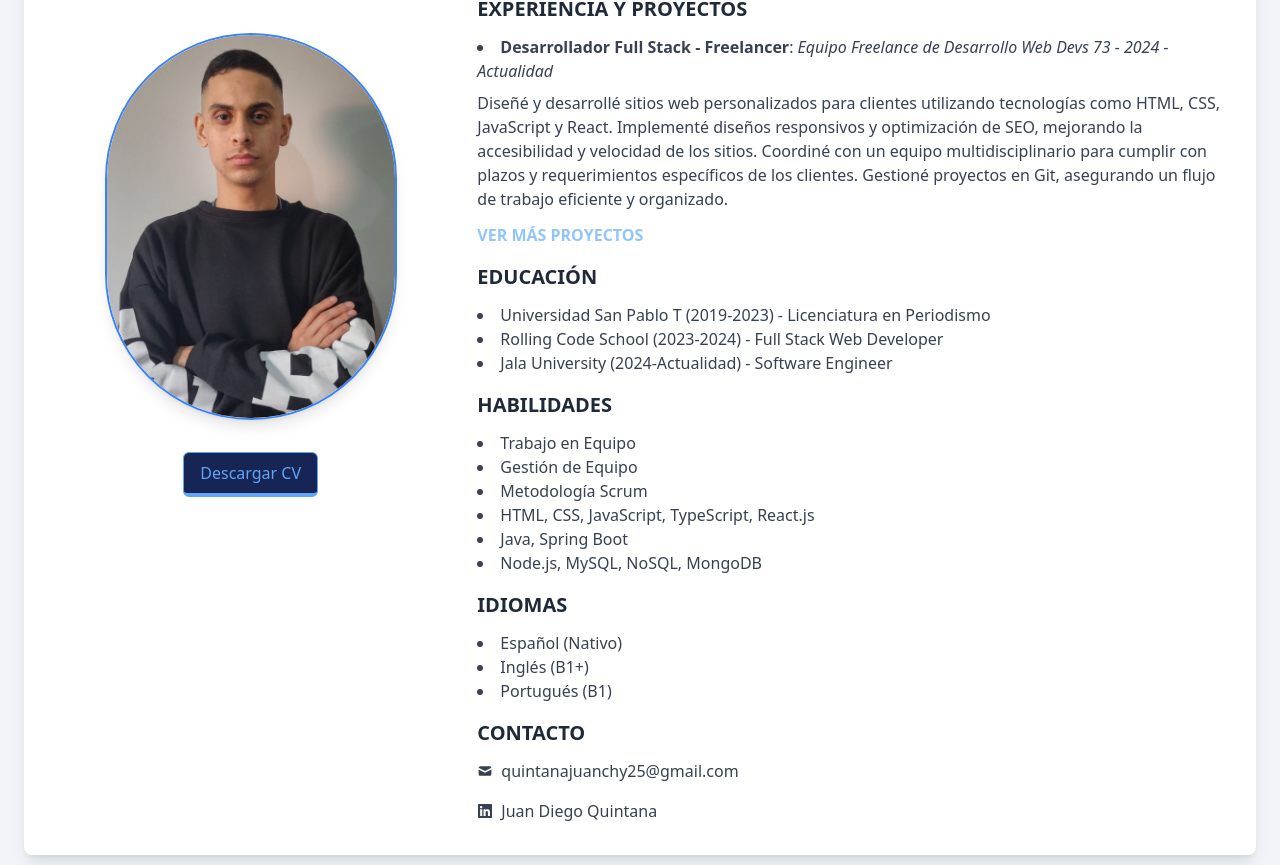
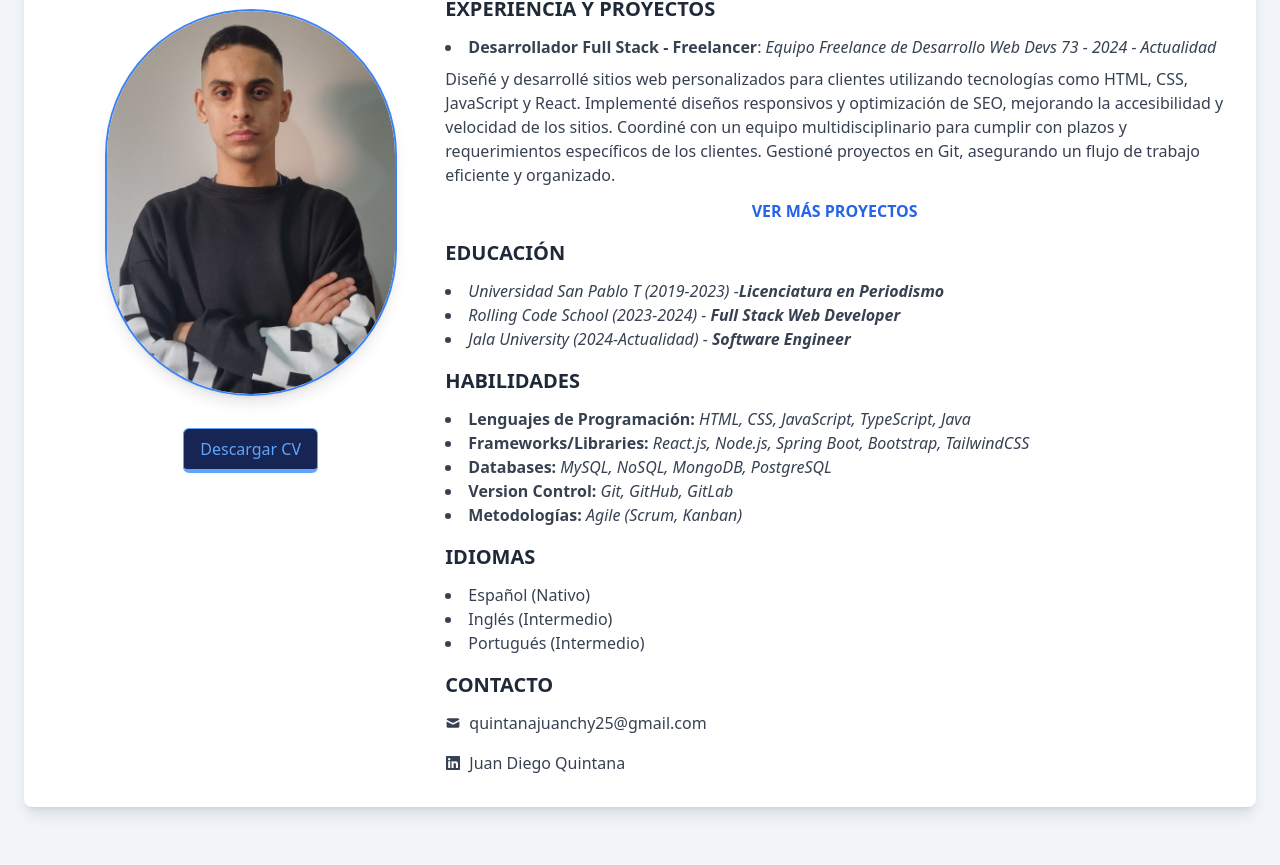
Before and after one commit to juanchyquintana/portfolio-jdq, a React (Vite) app: page /aboutme in a window 1280 px wide. Shown: the part 555-1420 px from the top of the page. Built offline with nearby package versions, Linux system fonts and the light colour scheme.

Commit message:
fix a bug into the aboutme

```diff
--- a/src/components/Aboutme.tsx
+++ b/src/components/Aboutme.tsx
@@ -1,16 +1,9 @@
-import { useInView } from "react-intersection-observer";
 import { FaLinkedin } from "react-icons/fa";
 import { Link } from "react-router-dom";
 import { HiMail } from "react-icons/hi";
-import { motion } from "framer-motion";
 import profilePhoto from "../img/Perfil_Foto_Juan.jpeg";
 
 export default function Aboutme() {
-  const [ref, inView] = useInView({
-    triggerOnce: true,
-    threshold: 0.5,
-  });
-
   return (
     <section>
       <div className="my-3">
@@ -22,10 +15,7 @@ export default function Aboutme() {
       <div className="flex bg-white dark:bg-gray-800 p-8 rounded-lg shadow-lg mx-auto mt-5">
         <div className="w-1/3 hidden lg:flex lg:flex-col justify-center items-center">
           <div
-            ref={ref}
-            className={`w-3/4 border-2 border-blue-500 rounded-full shadow-lg overflow-hidden transform ${
-              inView ? "scale-100 opacity-100" : "scale-90 opacity-0"
-            } transition-all duration-500`}
+            className={`w-3/4 border-2 border-blue-500 rounded-full shadow-lg overflow-hidden transform transition-all duration-500`}
           >
             <img
               src={profilePhoto}
@@ -46,67 +36,37 @@ export default function Aboutme() {
           </div>
         </div>
 
-        <div className="lg:w-2/3 pl-8">
-          <motion.p
-            initial={{ opacity: 0, y: 20 }}
-            animate={inView ? { opacity: 1, y: 0 } : { opacity: 0, y: 20 }}
-            transition={{ duration: 0.5 }}
-            className="text-gray-700 dark:text-gray-300 mb-4"
-          >
+        <div className="lg:w-2/3">
+          <p className="text-gray-700 dark:text-gray-300 mb-4">
             Soy Juan Diego Quintana {"(23)"}, un programador en formación
             residente en Argentina y especializado como Desarrollador
             Full-Stack. Actualmente, estoy cursando la carrera de Software
             Engineer en
             <span className="font-bold"> Jala University</span>.
-          </motion.p>
+          </p>
 
-          <motion.p
-            initial={{ opacity: 0, y: 20 }}
-            animate={inView ? { opacity: 1, y: 0 } : { opacity: 0, y: 20 }}
-            transition={{ duration: 0.5 }}
-            className="text-gray-700 dark:text-gray-300 mb-4"
-          >
+          <p className="text-gray-700 dark:text-gray-300 mb-4">
             Me destaco por mi iniciativa, proactividad y habilidades
             comunicativas. Soy una persona dinámica con capacidad para generar
             un ambiente laboral positivo. Poseo flexibilidad para adaptarme a
             diferentes contextos y un alto nivel de compromiso para desempeñar
             las responsabilidades asignadas con excelencia.
-          </motion.p>
+          </p>
 
-          <motion.p
-            initial={{ opacity: 0, y: 20 }}
-            animate={inView ? { opacity: 1, y: 0 } : { opacity: 0, y: 20 }}
-            transition={{ duration: 0.5, delay: 0.2 }}
-            className="text-gray-700 dark:text-gray-300 mb-4"
-          >
+          <p className="text-gray-700 dark:text-gray-300 mb-4">
             Como Desarrollador Full-Stack, cuento con una sólida base en
             tecnologías modernas y un enfoque en la creación de aplicaciones
             eficientes y escalables. Mi objetivo es aportar soluciones
             innovadoras que mejoren la experiencia del usuario y optimicen los
             procesos empresariales.
-          </motion.p>
+          </p>
 
-          <motion.h3
-            initial={{ opacity: 0, y: 20 }}
-            animate={inView ? { opacity: 1, y: 0 } : { opacity: 0, y: 20 }}
-            transition={{ duration: 0.5, delay: 0.4 }}
-            className="text-xl font-bold uppercase text-gray-800 dark:text-gray-300 mb-3"
-          >
+          <h3 className="text-xl font-bold uppercase text-gray-800 dark:text-gray-300 mb-3">
             Experiencia y Proyectos
-          </motion.h3>
+          </h3>
 
-          <motion.ul
-            initial={{ opacity: 0, y: 20 }}
-            animate={inView ? { opacity: 1, y: 0 } : { opacity: 0, y: 20 }}
-            transition={{ duration: 0.5, delay: 0.6 }}
-            className="list-disc list-inside text-gray-700 mb-4 space-y-3"
-          >
-            <motion.li
-              initial={{ opacity: 0, y: 20 }}
-              animate={inView ? { opacity: 1, y: 0 } : { opacity: 0, y: 20 }}
-              transition={{ duration: 0.5, delay: 0.8 }}
-              className="text-gray-700 dark:text-gray-300"
-            >
+          <ul className="list-disc list-inside text-gray-700 mb-4 space-y-3">
+            <li className="text-gray-700 dark:text-gray-300">
               <strong>Desarrollador Full Stack - Freelancer</strong>:{" "}
               <span className="italic">
                 Equipo Freelance de Desarrollo Web Devs 73 - 2024 - Actualidad
@@ -120,132 +80,115 @@ export default function Aboutme() {
                 requerimientos específicos de los clientes. Gestioné proyectos
                 en Git, asegurando un flujo de trabajo eficiente y organizado.
               </p>
-            </motion.li>
+            </li>
 
-            <motion.p
-              initial={{ opacity: 0, y: 20 }}
-              animate={inView ? { opacity: 1, y: 0 } : { opacity: 0, y: 20 }}
-              transition={{ duration: 0.5, delay: 1.2 }}
-            >
+            <p className="text-center">
               <Link
                 to={"/projects"}
-                className="text-blue-300 hover:text-blue-500 uppercase font-semibold"
+                className="text-blue-600 hover:text-blue-400 hover:border-b-2 hover:border-blue-400 uppercase font-semibold"
               >
                 Ver más proyectos
               </Link>
-            </motion.p>
-          </motion.ul>
+            </p>
+          </ul>
 
-          <motion.h3
-            initial={{ opacity: 0, y: 20 }}
-            animate={inView ? { opacity: 1, y: 0 } : { opacity: 0, y: 20 }}
-            transition={{ duration: 0.5 }}
-            className="text-xl font-bold uppercase text-gray-800 dark:text-gray-300 mb-3"
-          >
+          <h3 className="text-xl font-bold uppercase text-gray-800 dark:text-gray-300 mb-3">
             Educación
-          </motion.h3>
-          <motion.ul
-            initial={{ opacity: 0, y: 20 }}
-            animate={inView ? { opacity: 1, y: 0 } : { opacity: 0, y: 20 }}
-            transition={{ duration: 0.5 }}
-            className="list-disc list-inside text-gray-700 dark:text-gray-300 mb-4"
-          >
+          </h3>
+
+          <ul className="list-disc list-inside text-gray-700 dark:text-gray-300 mb-4 italic">
             <li>
-              Universidad San Pablo T (2019-2023) - Licenciatura en Periodismo
+              Universidad San Pablo T (2019-2023) -
+              <span className="font-bold">Licenciatura en Periodismo</span>
             </li>
-            <li>Rolling Code School (2023-2024) - Full Stack Web Developer</li>
-            <li>Jala University (2024-Actualidad) - Software Engineer</li>
-          </motion.ul>
 
-          <motion.h3
-            initial={{ opacity: 0, y: 20 }}
-            animate={inView ? { opacity: 1, y: 0 } : { opacity: 0, y: 20 }}
-            transition={{ duration: 0.5 }}
-            className="text-xl font-bold uppercase text-gray-800 dark:text-gray-300 mb-3"
-          >
+            <li>
+              Rolling Code School (2023-2024) -{" "}
+              <span className="font-bold">Full Stack Web Developer</span>
+            </li>
+
+            <li>
+              Jala University (2024-Actualidad) -{" "}
+              <span className="font-bold">Software Engineer</span>
+            </li>
+          </ul>
+
+          <h3 className="text-xl font-bold uppercase text-gray-800 dark:text-gray-300 mb-3">
             Habilidades
-          </motion.h3>
-          <motion.ul
-            initial={{ opacity: 0, y: 20 }}
-            animate={inView ? { opacity: 1, y: 0 } : { opacity: 0, y: 20 }}
-            transition={{ duration: 0.5 }}
-            className="list-disc list-inside text-gray-700 dark:text-gray-300 mb-4"
-          >
-            <li>Trabajo en Equipo</li>
-            <li>Gestión de Equipo</li>
-            <li>Metodología Scrum</li>
-            <li>HTML, CSS, JavaScript, TypeScript, React.js</li>
-            <li>Java, Spring Boot</li>
-            <li>Node.js, MySQL, NoSQL, MongoDB</li>
-          </motion.ul>
+          </h3>
 
-          <motion.h3
-            initial={{ opacity: 0, y: 20 }}
-            animate={inView ? { opacity: 1, y: 0 } : { opacity: 0, y: 20 }}
-            transition={{ duration: 0.5 }}
-            className="text-xl font-bold uppercase text-gray-800 dark:text-gray-300 mb-3"
-          >
+          <ul className="list-disc list-inside text-gray-700 dark:text-gray-300 mb-4">
+            <li className="font-bold">
+              Lenguajes de Programación:{" "}
+              <span className="font-normal italic">
+                HTML, CSS, JavaScript, TypeScript, Java
+              </span>
+            </li>
+
+            <li className="font-bold">
+              Frameworks/Libraries:{" "}
+              <span className="font-normal italic">
+                React.js, Node.js, Spring Boot, Bootstrap, TailwindCSS
+              </span>
+            </li>
+
+            <li className="font-bold">
+              Databases:{" "}
+              <span className="font-normal italic">
+                MySQL, NoSQL, MongoDB, PostgreSQL
+              </span>
+            </li>
+
+            <li className="font-bold">
+              Version Control:{" "}
+              <span className="font-normal italic">Git, GitHub, GitLab</span>
+            </li>
+
+            <li className="font-bold">
+              Metodologías:{" "}
+              <span className="font-normal italic">Agile (Scrum, Kanban)</span>
+            </li>
+          </ul>
+
+          <h3 className="text-xl font-bold uppercase text-gray-800 dark:text-gray-300 mb-3">
             Idiomas
-          </motion.h3>
-          <motion.ul
-            initial={{ opacity: 0, y: 20 }}
-            animate={inView ? { opacity: 1, y: 0 } : { opacity: 0, y: 20 }}
-            transition={{ duration: 0.5 }}
-            className="list-disc list-inside text-gray-700 dark:text-gray-300 mb-4"
-          >
+          </h3>
+          <ul className="list-disc list-inside text-gray-700 dark:text-gray-300 mb-4">
             <li>Español (Nativo)</li>
-            <li>Inglés (B1+)</li>
-            <li>Portugués (B1)</li>
-          </motion.ul>
+            <li>Inglés (Intermedio)</li>
+            <li>Portugués (Intermedio)</li>
+          </ul>
 
-          <motion.h3
-            initial={{ opacity: 0, y: 20 }}
-            animate={inView ? { opacity: 1, y: 0 } : { opacity: 0, y: 20 }}
-            transition={{ duration: 0.5, delay: 2.6 }}
-            className="text-xl font-bold uppercase text-gray-800 dark:text-gray-300 mb-3"
-          >
+          <h3 className="text-xl font-bold uppercase text-gray-800 dark:text-gray-300 mb-3">
             Contacto
-          </motion.h3>
+          </h3>
 
-          <motion.div
-            initial={{ opacity: 0, y: 20 }}
-            animate={inView ? { opacity: 1, y: 0 } : { opacity: 0, y: 20 }}
-            transition={{ duration: 0.5, delay: 2.8 }}
-            className="flex items-center text-gray-700 dark:text-gray-300 mb-4"
-          >
+          <div className="flex items-center text-gray-700 dark:text-gray-300 mb-4">
             <HiMail className="mr-2" />
             <span>quintanajuanchy25@gmail.com</span>
-          </motion.div>
-          <motion.div
-            initial={{ opacity: 0, y: 20 }}
-            animate={inView ? { opacity: 1, y: 0 } : { opacity: 0, y: 20 }}
-            transition={{ duration: 0.5, delay: 3 }}
-            className="flex items-center text-gray-700 dark:text-gray-300"
-          >
+          </div>
+
+          <div className="flex items-center text-gray-700 dark:text-gray-300">
             <FaLinkedin className="mr-2" />
-            <a
-              href="https://www.linkedin.com/in/juan-diego-quintana-b5a186211/"
+            <Link
+              to="https://www.linkedin.com/in/juan-diego-quintana-b5a186211/"
+              target="_blank"
               className="text-gray-700 dark:text-gray-300 hover:underline"
             >
               Juan Diego Quintana
-            </a>
-          </motion.div>
+            </Link>
+          </div>
 
-          <motion.div
-            initial={{ opacity: 0, y: 20 }}
-            animate={inView ? { opacity: 1, y: 0 } : { opacity: 0, y: 20 }}
-            transition={{ duration: 0.5, delay: 3.2 }}
-            className="mt-8 text-center lg:hidden bg-blue-950 text-blue-400 border border-blue-400 border-b-4 font-medium overflow-hidden relative px-4 py-2 rounded-md hover:brightness-150 hover:border-t-4 hover:border-b active:opacity-75 outline-none duration-300 group"
-          >
+          <div className="mt-8 text-center lg:hidden bg-blue-950 text-blue-400 border border-blue-400 border-b-4 font-medium overflow-hidden relative px-4 py-2 rounded-md hover:brightness-150 hover:border-t-4 hover:border-b active:opacity-75 outline-none duration-300 group">
             <span className="bg-blue-400 shadow-blue-400 absolute -top-[150%] left-0 inline-flex w-80 h-[8px] rounded-md opacity-50 group-hover:top-[150%] duration-500 shadow-[0_0_10px_10px_rgba(0,0,0,0.3)]"></span>
-            <a
-              href="/cv_juan_diego_quintana.pdf"
+            <Link
+              to="/cv_juan_diego_quintana.pdf"
               download
               aria-label="Descargar mi currículum"
             >
               Descargar CV
-            </a>
-          </motion.div>
+            </Link>
+          </div>
         </div>
       </div>
     </section>
--- a/src/layouts/Layouts.tsx
+++ b/src/layouts/Layouts.tsx
@@ -1,6 +1,6 @@
 import { Outlet, useLocation } from "react-router-dom";
-import Header from "../components/Header";
-import Footer from "../components/Footer";
+import Header from "../common/Header";
+import Footer from "../common/Footer";
 import { useMemo } from "react";
 
 export default function Layouts() {
@@ -19,7 +19,7 @@ export default function Layouts() {
           isAboutMePage ? "md:max-w-[1300px]" : "max-w-[700px]"
         }`}
       >
-        <div className="">
+        <div>
           <Outlet />
         </div>
       </main>
```
Also changed, not shown: package.json (+4 -4 lines), src/common/Footer.tsx (renamed from src/components/Footer.tsx, +4 -4 lines), src/common/Header.tsx (renamed from src/components/Header.tsx, +4 -4 lines), 1 other file (tests, documents, lock files or other folders).
